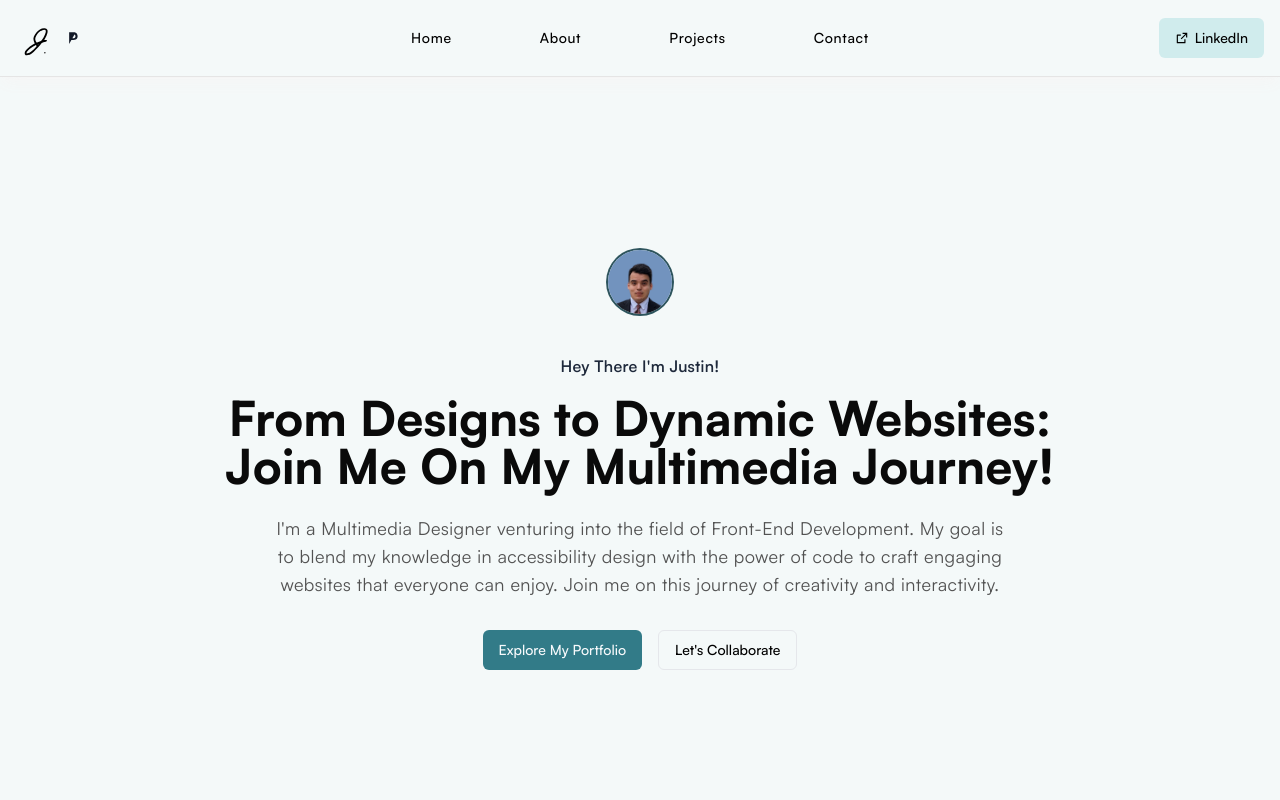
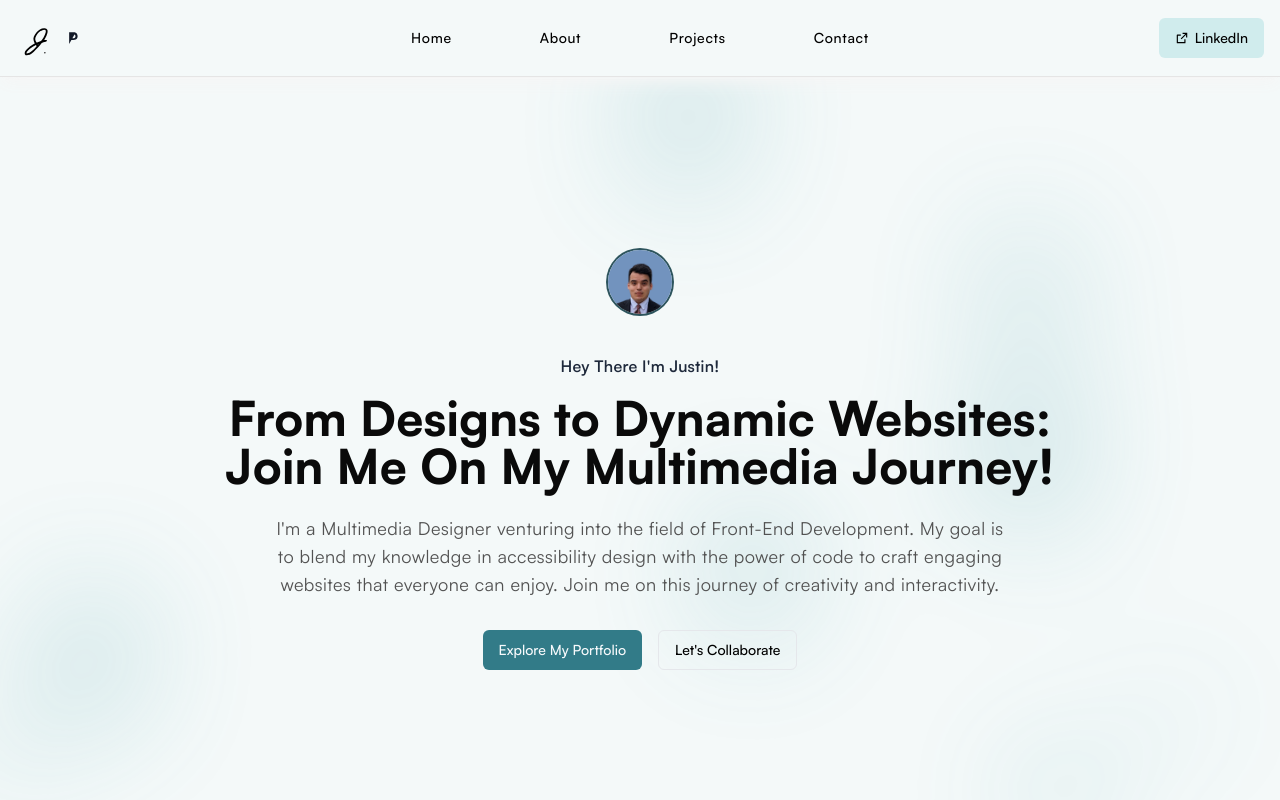
Before and after one commit to Justin-Bento/portfolio, a Next.js app: page / in a window 1280 px wide. Shown: the top 800 px of the page. Built offline with nearby package versions, Linux system fonts and the light colour scheme; no server answers.

Commit message:
added background pattern

```diff
--- a/pages/index.tsx
+++ b/pages/index.tsx
@@ -12,6 +12,7 @@ export default function index() {
         <meta name="title" content="Justin Bento  - Portfolio" />
         <meta name="description" content="Join me on an journey from multimedia design to web development. Explore interactive digital media with a passion for coding. " />
       </Head>
+      <BackgroundPattern />
       <div aria-label="home-page" className="p-4 lg:p-0 lg:container h-screen grid place-content-center lg:text-center [text-wrap:balance] mx-auto">
         <div className="lg:max-w-[80ch]">
           <div className="flex justify-start lg:justify-center">
@@ -37,3 +38,24 @@ export default function index() {
     </>
   )
 }
+function BackgroundPattern() {
+  return (
+    <svg xmlns="http://www.w3.org/2000/svg" version="1.1" width="1440" height="560" className=" absolute inset-0 -z-10 h-full w-full opacity-30 blur-3xl rotate-3" preserveAspectRatio="none" viewBox="0 0 1440 560">
+      <g clip-path="url(&quot;#SvgjsClipPath1083&quot;)" fill="none">
+        <circle r="37.68" cx="27.69" cy="559.87" fill="#3997a1"></circle>
+        <circle r="54.375" cx="1157.82" cy="301.1" fill="#3997a1"></circle>
+        <circle r="49.095" cx="118.57" cy="478.95" fill="#3997a1"></circle>
+        <circle r="47.185" cx="855.46" cy="393.61" fill="#3997a1"></circle>
+        <circle r="52.19" cx="757.34" cy="80.44" fill="#3997a1"></circle>
+        <circle r="19.915" cx="1339.78" cy="479.78" fill="#3997a1"></circle>
+        <circle r="38.625" cx="1212.62" cy="548.11" fill="#3997a1"></circle>
+        <circle r="41.635" cx="1147.41" cy="187.11" fill="#3997a1"></circle>
+      </g>
+      <defs>
+        <clipPath id="SvgjsClipPath1083">
+          <rect width="1440" height="560" x="0" y="0"></rect>
+        </clipPath>
+      </defs>
+    </svg>
+  )
+}
```
